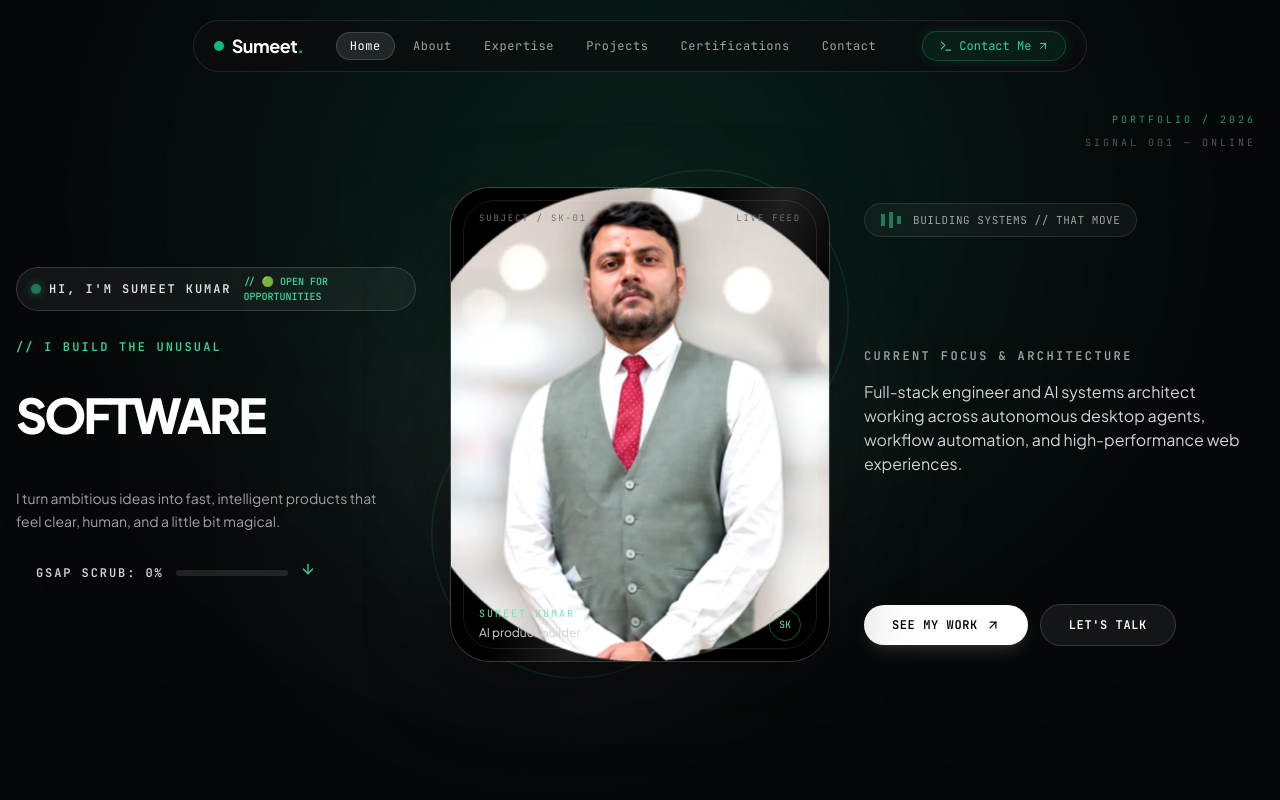
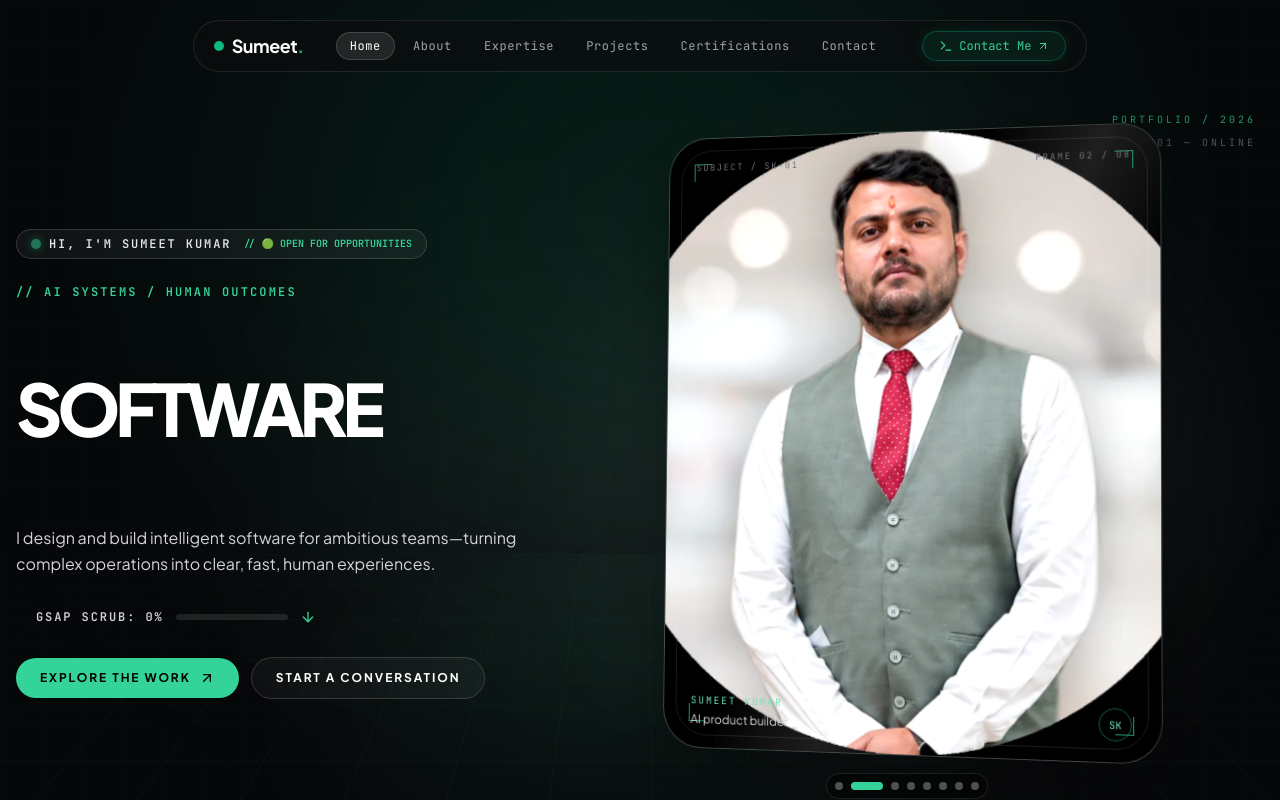
Before and after one commit to sumeet-glitch/Sumeet-portfolio, a React (Vite) app: page / in a window 1280 px wide. Shown: the top 800 px of the page. Built offline with nearby package versions, Linux system fonts and the light colour scheme.

Commit message:
feat: art direct portrait hero experience

```diff
--- a/src/components/HeroScrubber.tsx
+++ b/src/components/HeroScrubber.tsx
@@ -85,23 +85,24 @@ export const HeroScrubber: React.FC = () => {
       {/* Ambient studio light + editorial index */}
       <div className="absolute top-1/4 left-1/2 -translate-x-1/2 -translate-y-1/2 w-[750px] h-[550px] bg-emerald-500/15 blur-[150px] rounded-full pointer-events-none -z-10" />
       <div className="absolute top-1/3 left-1/4 w-[450px] h-[400px] bg-white/5 blur-[130px] rounded-full pointer-events-none -z-10" />
+      <div className="hero-map-grid absolute inset-x-0 top-1/2 h-[28rem] -translate-y-1/2 pointer-events-none -z-10" aria-hidden="true" />
       <div className="absolute top-28 right-6 hidden xl:block text-right font-mono text-[10px] uppercase tracking-[0.3em] text-zinc-600">
         <span className="block text-emerald-400/70">Portfolio / 2026</span>
         <span className="block mt-2">Signal 001 — Online</span>
       </div>
 
       <div className="container mx-auto px-4 max-w-7xl">
-        <div className="grid grid-cols-1 lg:grid-cols-12 gap-8 lg:gap-6 items-center">
+        <div className="grid grid-cols-1 lg:grid-cols-12 gap-10 lg:gap-8 items-center">
 
           {/* ─── LEFT COLUMN: Title & Rotating Lead ─── */}
           <motion.div
             initial={{ opacity: 0, x: -30 }}
             animate={{ opacity: 1, x: 0 }}
             transition={{ duration: 0.8, ease: [0.16, 1, 0.3, 1] }}
-            className="lg:col-span-4 flex flex-col justify-center text-left"
+            className="lg:col-span-5 flex flex-col justify-center text-left relative z-10"
           >
             {/* Sub-badge: HI, I'M SUMEET KUMAR with Live Green Indicator */}
-            <div className="inline-flex items-center gap-2 px-3.5 py-1.5 rounded-full bg-white/[0.05] border border-white/15 w-fit mb-4 sm:mb-6 shadow-sm">
+            <div className="hero-kicker inline-flex items-center gap-2 px-3.5 py-1.5 rounded-full bg-white/[0.05] border border-white/15 w-fit mb-4 sm:mb-6 shadow-sm">
               <span className="w-2.5 h-2.5 rounded-full bg-emerald-400 animate-pulse shadow-[0_0_10px_#10b981] shrink-0" />
               <span className="text-xs font-mono uppercase tracking-[0.16em] text-zinc-200 font-bold whitespace-nowrap">
                 HI, I'M SUMEET KUMAR
@@ -112,11 +113,11 @@ export const HeroScrubber: React.FC = () => {
             </div>
 
             {/* Dynamic Kinetic Headline */}
-            <div className="min-h-[80px] sm:min-h-[110px] md:min-h-[140px] flex flex-col justify-center">
+            <div className="min-h-[150px] sm:min-h-[190px] md:min-h-[230px] flex flex-col justify-center">
               <span className="text-emerald-400 text-xs font-mono uppercase tracking-[0.18em] font-semibold mb-1">
-                // I BUILD THE UNUSUAL
+                // AI SYSTEMS / HUMAN OUTCOMES
               </span>
-              <div className="relative h-16 sm:h-20 md:h-28 overflow-hidden flex items-center">
+              <div className="relative h-32 sm:h-40 md:h-52 overflow-hidden flex items-center">
                 <AnimatePresence mode="wait">
                   <motion.h1
                     key={rotatingTitles[titleIndex]}
@@ -124,7 +125,7 @@ export const HeroScrubber: React.FC = () => {
                     animate={{ y: 0, opacity: 1 }}
                     exit={{ y: -25, opacity: 0 }}
                     transition={{ duration: 0.45, ease: [0.16, 1, 0.3, 1] }}
-                    className="text-3xl sm:text-4xl md:text-5xl lg:text-4xl xl:text-5xl 2xl:text-6xl font-black uppercase tracking-[-0.06em] text-white drop-shadow-sm leading-none absolute inset-0 flex items-center whitespace-nowrap"
+                    className="text-5xl sm:text-6xl md:text-7xl lg:text-6xl xl:text-7xl 2xl:text-8xl font-black uppercase tracking-[-0.075em] text-white drop-shadow-sm leading-[0.86] absolute inset-0 flex items-center whitespace-nowrap"
                   >
                     {rotatingTitles[titleIndex]}
                   </motion.h1>
@@ -132,12 +133,12 @@ export const HeroScrubber: React.FC = () => {
               </div>
             </div>
 
-            <p className="mt-3 max-w-sm text-sm leading-relaxed text-zinc-400">
-              I turn ambitious ideas into fast, intelligent products that feel clear, human, and a little bit magical.
+            <p className="mt-3 max-w-lg text-base leading-relaxed text-zinc-300">
+              I design and build intelligent software for ambitious teams—turning complex operations into clear, fast, human experiences.
             </p>
 
             {/* GSAP Scroll Scrub Telemetry Indicator */}
-            <div className="mt-5 sm:mt-8 flex items-center gap-2.5 sm:gap-3 text-zinc-400 font-mono text-xs uppercase tracking-[0.16em]">
+            <div className="mt-5 sm:mt-8 flex flex-wrap items-center gap-2.5 sm:gap-3 text-zinc-400 font-mono text-xs uppercase tracking-[0.16em]">
               <span className="w-2 h-2 rounded-full bg-emerald-400 animate-ping shrink-0" />
               <span className="text-zinc-300 font-semibold whitespace-nowrap">GSAP SCRUB: {scrubProgress}%</span>
               <div className="w-16 sm:w-28 h-1.5 rounded-full bg-white/10 overflow-hidden shrink-0">
@@ -146,7 +147,16 @@ export const HeroScrubber: React.FC = () => {
                   style={{ width: `${scrubProgress}%` }}
                 />
               </div>
-              <ArrowDown className="w-4 h-4 animate-bounce text-emerald-400 shrink-0" />
+              <ArrowDown className="w-4 h-4 text-emerald-400 shrink-0" />
+            </div>
+            <div className="mt-8 flex flex-wrap items-center gap-3">
+              <a href="#projects" className="hero-primary-cta inline-flex items-center gap-2 rounded-full bg-emerald-400 px-6 py-3 text-xs font-bold uppercase tracking-[0.16em] text-black transition-transform hover:-translate-y-1 hover:bg-emerald-300">
+                Explore the work
+                <ArrowUpRight className="h-4 w-4" />
+              </a>
+              <a href="#contact" className="inline-flex items-center rounded-full border border-white/15 bg-white/[0.04] px-6 py-3 text-xs font-bold uppercase tracking-[0.16em] text-white transition-colors hover:border-emerald-400/50 hover:bg-white/[0.08]">
+                Start a conversation
+              </a>
             </div>
           </motion.div>
 
@@ -155,26 +165,27 @@ export const HeroScrubber: React.FC = () => {
             initial={{ opacity: 0, scale: 0.95 }}
             animate={{ opacity: 1, scale: 1 }}
             transition={{ duration: 0.8, delay: 0.2 }}
-            className="lg:col-span-4 flex justify-center items-center relative my-4 lg:my-0"
+            className="lg:col-span-7 flex justify-center items-center relative my-4 lg:my-0"
           >
             <div
               ref={portraitRef}
-              className="relative flex flex-col justify-center items-center w-full"
+              className="relative flex flex-col justify-center items-center w-full max-w-[40rem]"
             >
               {/* Studio Radial Spotlight + animated orbit system */}
-              <div className="absolute w-[280px] sm:w-[360px] h-[280px] sm:h-[360px] bg-white/10 rounded-full blur-[90px] pointer-events-none -z-10" />
-              <div className="absolute w-[200px] sm:w-[260px] h-[200px] sm:h-[260px] bg-emerald-500/10 rounded-full blur-[80px] pointer-events-none -z-10 animate-pulse" />
+              <div className="absolute w-[340px] sm:w-[500px] h-[340px] sm:h-[500px] bg-white/10 rounded-full blur-[100px] pointer-events-none -z-10" />
+              <div className="absolute w-[240px] sm:w-[360px] h-[240px] sm:h-[360px] bg-emerald-500/15 rounded-full blur-[90px] pointer-events-none -z-10 animate-pulse" />
               <div className="hero-orbit hero-orbit--outer" aria-hidden="true" />
               <div className="hero-orbit hero-orbit--inner" aria-hidden="true" />
               <span className="hero-orbit-dot hero-orbit-dot--one" aria-hidden="true" />
               <span className="hero-orbit-dot hero-orbit-dot--two" aria-hidden="true" />
 
               {/* Portrait frame */}
-              <div className="relative w-full max-w-[280px] sm:max-w-[340px] md:max-w-[380px] aspect-[4/5] flex justify-center items-end rounded-[2.5rem] border border-white/15 bg-white/[0.035] shadow-2xl shadow-emerald-950/30 overflow-hidden hero-portrait-frame">
+              <div className="hero-camera-deck relative w-full max-w-[360px] sm:max-w-[430px] md:max-w-[500px] aspect-[4/5] flex justify-center items-end rounded-[2.5rem] border border-white/20 bg-white/[0.035] shadow-2xl shadow-emerald-950/30 overflow-hidden hero-portrait-frame">
                 <div className="absolute inset-3 rounded-[2rem] border border-white/10 pointer-events-none z-10" />
+                <div className="absolute inset-0 z-10 pointer-events-none hero-corner-marks" aria-hidden="true" />
                 <div className="absolute top-6 left-7 right-7 flex justify-between font-mono text-[9px] uppercase tracking-[0.2em] text-zinc-500 z-10">
                   <span>Subject / SK-01</span>
-                  <span>Live feed</span>
+                  <span>Frame {String(portraitFrame + 1).padStart(2, '0')} / 08</span>
                 </div>
                 <img
                   src={portraitErrorCount === 0
@@ -185,7 +196,7 @@ export const HeroScrubber: React.FC = () => {
                   height="1024"
                   decoding="async"
                   fetchPriority="high"
-                  className="hero-portrait-image relative z-[1] w-full h-full object-cover object-top filter contrast-110 brightness-105 transition-transform duration-700 hover:scale-[1.04]"
+                  className="hero-portrait-image relative z-[1] w-full h-full object-cover object-top filter contrast-110 brightness-105 transition-transform duration-700 hover:scale-[1.045]"
                   onError={() => {
                     setPortraitErrorCount((current) => Math.min(current + 1, portraitFallbacks.length));
                   }}
@@ -198,53 +209,18 @@ export const HeroScrubber: React.FC = () => {
                   <div className="h-8 w-8 rounded-full border border-emerald-400/40 flex items-center justify-center text-emerald-300 font-mono text-[10px]">SK</div>
                 </div>
               </div>
-            </div>
-          </motion.div>
-
-          {/* ─── RIGHT COLUMN: Editorial Focus & Clean Action Pills matching Reference Video ─── */}
-          <motion.div
-            initial={{ opacity: 0, x: 30 }}
-            animate={{ opacity: 1, x: 0 }}
-            transition={{ duration: 0.8, delay: 0.3 }}
-            className="lg:col-span-4 flex flex-col justify-between h-full py-4 text-left space-y-8"
-          >
-            {/* Ambient Track Ticker matching Reference Top Right */}
-            <div className="flex items-center gap-3 px-4 py-2 rounded-full bg-white/[0.04] border border-white/10 w-fit text-xs font-mono text-zinc-300">
-              <div className="flex items-center gap-1">
-                <span className="w-1 h-3 bg-emerald-400 animate-pulse" />
-                <span className="w-1 h-4 bg-emerald-400 animate-pulse delay-75" />
-                <span className="w-1 h-2 bg-emerald-400 animate-pulse delay-150" />
+              <div className="relative z-20 mt-5 flex items-center gap-2 rounded-full border border-white/10 bg-black/40 p-2 backdrop-blur-xl" aria-label="Select portrait frame">
+                {portraitFrames.map((_, index) => (
+                  <button
+                    key={index}
+                    type="button"
+                    aria-label={`Show portrait frame ${index + 1}`}
+                    aria-pressed={portraitFrame === index}
+                    onClick={() => { setPortraitFrame(index); setPortraitErrorCount(0); }}
+                    className={`h-2 rounded-full transition-all ${portraitFrame === index ? 'w-8 bg-emerald-400' : 'w-2 bg-white/30 hover:bg-white/70'}`}
+                  />
+                ))}
               </div>
-                <span className="text-[11px] tracking-wider uppercase text-zinc-400">
-                BUILDING SYSTEMS // THAT MOVE
-              </span>
-            </div>
-
-            {/* Editorial Focus Block */}
-            <div className="space-y-4">
-              <div className="text-xs font-mono uppercase tracking-[0.2em] text-zinc-400 font-bold">
-                CURRENT FOCUS & ARCHITECTURE
-              </div>
-              <p className="text-zinc-300 text-sm md:text-base leading-relaxed font-normal max-w-sm">
-                Full-stack engineer and AI systems architect working across autonomous desktop agents, workflow automation, and high-performance web experiences.
-              </p>
-            </div>
-
-            {/* Action Pill Buttons matching Reference Bottom Right */}
-            <div className="flex items-center gap-3 pt-4">
-              <a
-                href="#projects"
-                className="bg-white text-black font-semibold hover:bg-zinc-200 px-7 py-3 rounded-full transition-all duration-200 text-xs uppercase tracking-wider font-mono shadow-lg shadow-white/10 flex items-center gap-2"
-              >
-                <span>See My Work</span>
-                <ArrowUpRight className="w-3.5 h-3.5 text-black" />
-              </a>
-              <a
-                href="#contact"
-                className="px-7 py-3 rounded-full bg-white/[0.06] border border-white/15 text-white hover:bg-white/[0.12] transition-all duration-200 text-xs uppercase tracking-wider font-mono font-semibold"
-              >
-                <span>Let's Talk</span>
-              </a>
             </div>
           </motion.div>
 
--- a/src/index.css
+++ b/src/index.css
@@ -93,6 +93,41 @@ html.lenis, html.lenis body {
 .hero-portrait-frame {
   isolation: isolate;
   box-shadow: inset 0 0 80px rgba(16, 185, 129, 0.08), 0 24px 80px rgba(0, 0, 0, 0.45);
+  transform-style: preserve-3d;
+}
+
+.hero-map-grid {
+  opacity: 0.42;
+  background-image:
+    linear-gradient(rgba(52, 211, 153, 0.08) 1px, transparent 1px),
+    linear-gradient(90deg, rgba(52, 211, 153, 0.08) 1px, transparent 1px),
+    radial-gradient(circle at 50% 50%, rgba(16, 185, 129, 0.18), transparent 46%);
+  background-size: 72px 72px, 72px 72px, 100% 100%;
+  mask-image: linear-gradient(to right, transparent, black 18%, black 82%, transparent);
+  transform: perspective(900px) rotateX(58deg) scale(1.15);
+}
+
+.hero-camera-deck {
+  transform: perspective(1200px) rotateY(-8deg) rotateX(2deg);
+  transition: transform 700ms cubic-bezier(0.16, 1, 0.3, 1), border-color 300ms ease;
+}
+
+.hero-camera-deck:hover {
+  transform: perspective(1200px) rotateY(-3deg) rotateX(0deg) translateY(-6px);
+  border-color: rgba(52, 211, 153, 0.45);
+}
+
+.hero-corner-marks {
+  background:
+    linear-gradient(#34d399, #34d399) left 26px top 26px / 18px 1px no-repeat,
+    linear-gradient(#34d399, #34d399) left 26px top 26px / 1px 18px no-repeat,
+    linear-gradient(#34d399, #34d399) right 26px top 26px / 18px 1px no-repeat,
+    linear-gradient(#34d399, #34d399) right 26px top 26px / 1px 18px no-repeat,
+    linear-gradient(#34d399, #34d399) left 26px bottom 26px / 18px 1px no-repeat,
+    linear-gradient(#34d399, #34d399) left 26px bottom 26px / 1px 18px no-repeat,
+    linear-gradient(#34d399, #34d399) right 26px bottom 26px / 18px 1px no-repeat,
+    linear-gradient(#34d399, #34d399) right 26px bottom 26px / 1px 18px no-repeat;
+  opacity: 0.7;
 }
 
 .hero-portrait-image {
@@ -151,6 +186,8 @@ html.lenis, html.lenis body {
 
 @media (prefers-reduced-motion: reduce) {
   .hero-orbit, .hero-portrait-frame::after, .hero-portrait-image { animation: none; }
+  .hero-camera-deck, .hero-camera-deck:hover { transform: none; transition: none; }
+  .hero-map-grid { transform: none; opacity: 0.2; }
 }
 
 /* Kinetic Stroke Text */
```
